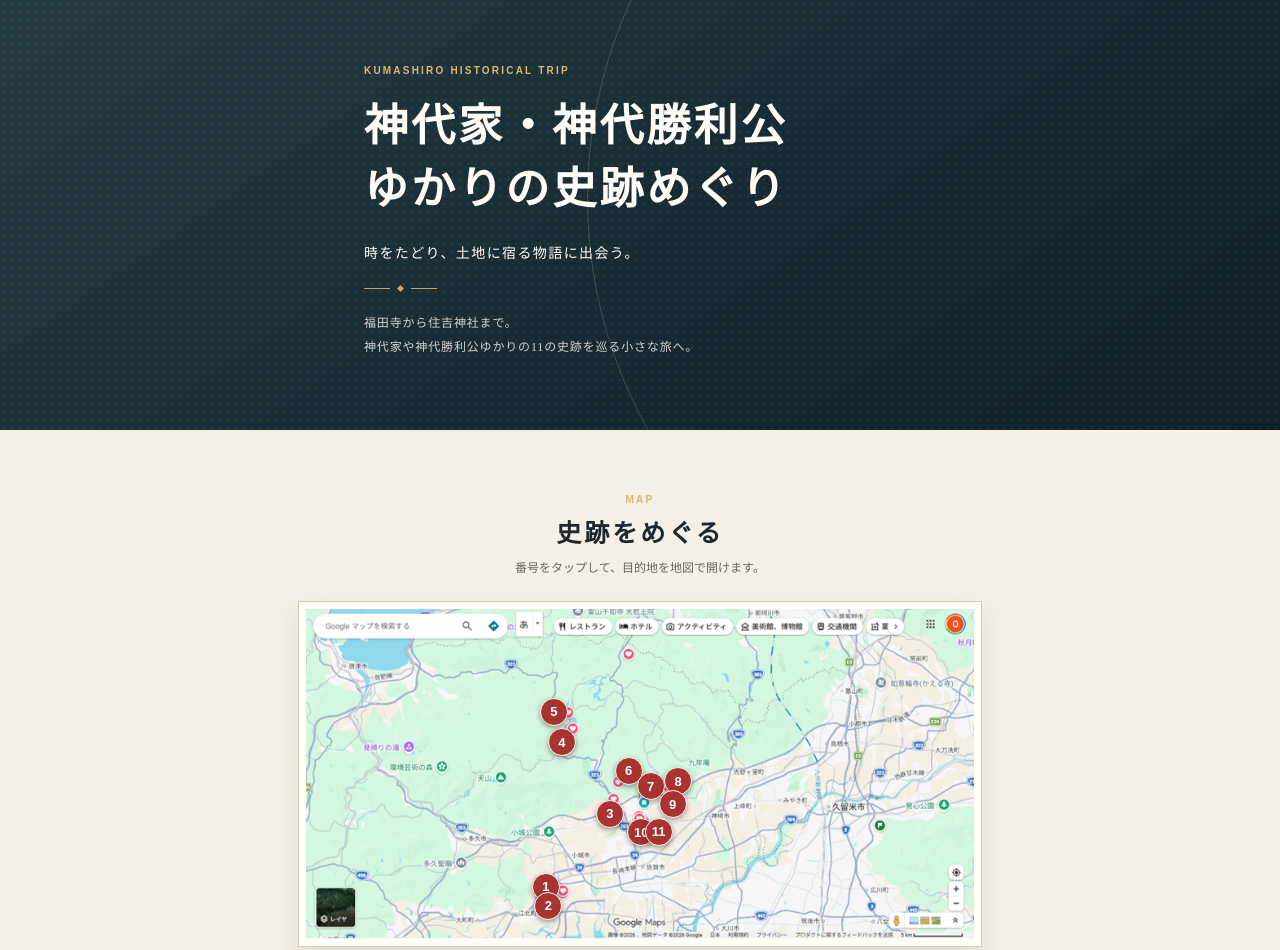
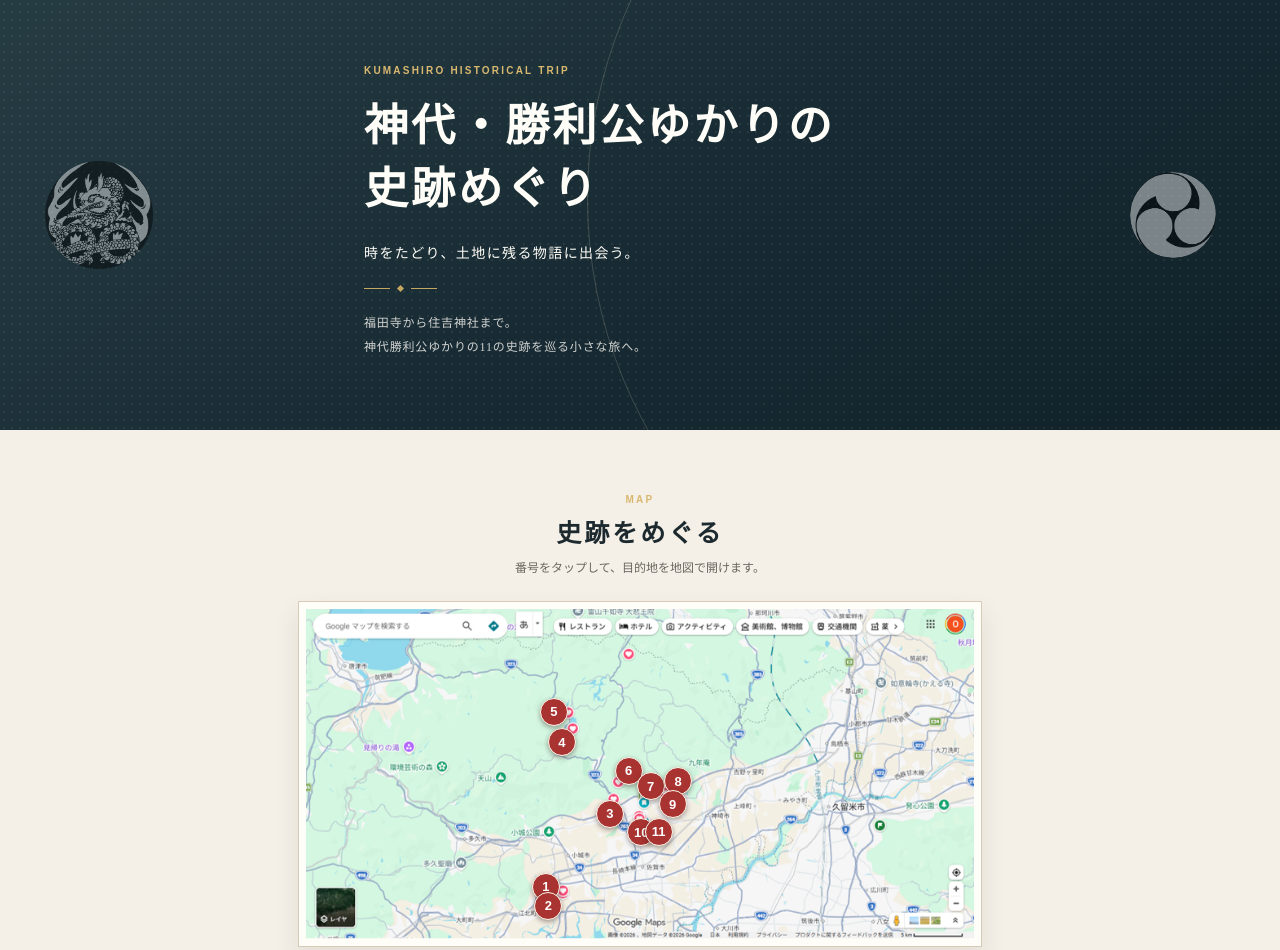
Before and after one commit to kumashiro0827024w/kumashiro_trip_ver2, a plain HTML site: page index.html in a window 1280 px wide. Shown: the top 950 px of the page. Drawn offline with Linux system fonts and the light colour scheme.

Commit message:
Add files via upload

```diff
--- a/index.html
+++ b/index.html
@@ -14,12 +14,16 @@
 <body>
   <header class="hero">
     <div class="hero__pattern" aria-hidden="true"></div>
+    <div class="hero__crests" aria-hidden="true">
+      <img class="hero__crest hero__crest--dragon" src="images/kamon-dragon.jpg" alt="">
+      <img class="hero__crest hero__crest--tomoe" src="images/kamon-mitsu-domoe.jpg" alt="">
+    </div>
     <div class="hero__content">
       <p class="eyebrow">KUMASHIRO HISTORICAL TRIP</p>
-      <h1>神代家・神代勝利公<br>ゆかりの史跡めぐり</h1>
-      <p class="hero__lead">時をたどり、土地に宿る物語に出会う。</p>
+      <h1>神代・勝利公ゆかりの<br>史跡めぐり</h1>
+      <p class="hero__lead">時をたどり、土地に残る物語に出会う。</p>
       <div class="hero__rule" aria-hidden="true"><span></span></div>
-      <p class="hero__text">福田寺から住吉神社まで。<br>神代家や神代勝利公ゆかりの11の史跡を巡る小さな旅へ。</p>
+      <p class="hero__text">福田寺から住吉神社まで。<br>神代勝利公ゆかりの11の史跡を巡る小さな旅へ。</p>
     </div>
   </header>
   <main>
--- a/style.css
+++ b/style.css
@@ -5,6 +5,10 @@ body { margin:0; color:var(--ink); background:var(--paper); font-family:"Noto Se
 .hero { position:relative; min-height:430px; overflow:hidden; color:#fffdf7; background:linear-gradient(145deg,#263c43 0%,#172a33 55%,#102128 100%); }
 .hero::after { position:absolute; right:-20vw; bottom:-19vw; width:74vw; height:74vw; border:1px solid rgba(244,232,199,.18); border-radius:50%; content:""; }
 .hero__pattern { position:absolute; inset:0; opacity:.23; background-image:radial-gradient(rgba(239,219,170,.55) .65px,transparent .8px); background-size:8px 8px; }
+.hero__crests { position:absolute; z-index:1; inset:0; pointer-events:none; }
+.hero__crest { position:absolute; top:50%; object-fit:cover; mix-blend-mode:screen; filter:invert(1) contrast(1.2); opacity:.44; transform:translateY(-50%); }
+.hero__crest--dragon { left:3.5%; width:108px; height:108px; border-radius:50%; }
+.hero__crest--tomoe { right:5%; width:86px; height:86px; border-radius:50%; }
 .hero__content { position:relative; z-index:1; max-width:640px; margin:0 auto; padding:65px 28px 55px; }
 .eyebrow,.section-heading__en { margin:0; color:#d9b870; font-family:Arial,sans-serif; font-size:10px; font-weight:700; letter-spacing:.22em; }
 h1,h2,p { margin-top:0; }
@@ -20,5 +24,7 @@ h1 { margin:15px 0 0; font-family:"Shippori Mincho","Noto Serif JP",serif; font-
 .spots-area { padding:49px 18px 64px; background:var(--paper-deep); }.section-heading--light .section-heading__en { color:var(--red); }.spot-list { display:grid; max-width:720px; margin:0 auto; gap:19px; }.spot-card { position:relative; overflow:hidden; background:#fffdf9; box-shadow:0 7px 17px rgba(48,39,25,.11); }.spot-image { display:block; width:100%; height:205px; object-fit:cover; }.spot-content { padding:21px 20px 22px; }.spot-number { color:var(--red); font-family:Arial,sans-serif; font-size:11px; font-weight:700; letter-spacing:.14em; }.spot-title { margin:7px 0 11px; font-size:20px; font-weight:600; line-height:1.45; letter-spacing:.05em; }.spot-description { margin:0 0 18px; color:#5e5a53; font-size:13px; line-height:1.9; }.map-button { display:inline-flex; align-items:center; gap:12px; padding:10px 0 8px; border-bottom:1px solid var(--red); color:var(--red); font-family:Arial,"Noto Serif JP",sans-serif; font-size:12px; font-weight:700; letter-spacing:.08em; text-decoration:none; }.map-button::after { content:"→"; font-size:17px; line-height:.8; }.map-button:focus-visible { outline:2px solid var(--red); outline-offset:4px; }
 footer { padding:38px 20px 33px; background:var(--ink); color:#f5efe2; text-align:center; }.footer-mark { display:grid; width:33px; height:33px; margin:0 auto 12px; place-items:center; border:1px solid #c9a761; border-radius:50%; color:#d4b675; font-size:17px; }footer p { margin:0 0 5px; font-size:12px; letter-spacing:.08em; }footer small { color:#bcb8ad; font-family:Arial,sans-serif; font-size:9px; letter-spacing:.14em; }
 @media (min-width:700px) { .hero__content{padding-left:44px}.map-area{padding-top:64px}.spot-list{grid-template-columns:repeat(2,minmax(0,1fr))}.spot-image{height:215px} }
-@media (max-width:360px) { .hero__content{padding-right:21px;padding-left:21px}.marker{width:24px;height:24px;font-size:11px} }
+@media (max-width:480px) { .hero__crest--dragon{left:2%;width:76px;height:76px}.hero__crest--tomoe{right:3%;width:62px;height:62px} }
+@media (max-width:360px) { .hero__content{padding-right:21px;padding-left:21px}.marker{width:24px;height:24px;font-size:11px}.hero__crest--dragon{left:0;width:62px;height:62px}.hero__crest--tomoe{right:1%;width:51px;height:51px} }
 @media (prefers-reduced-motion:reduce) { *,*::before,*::after{scroll-behavior:auto!important;transition-duration:.01ms!important} }
+.map-button::after { content:"\\2192"; }
```
